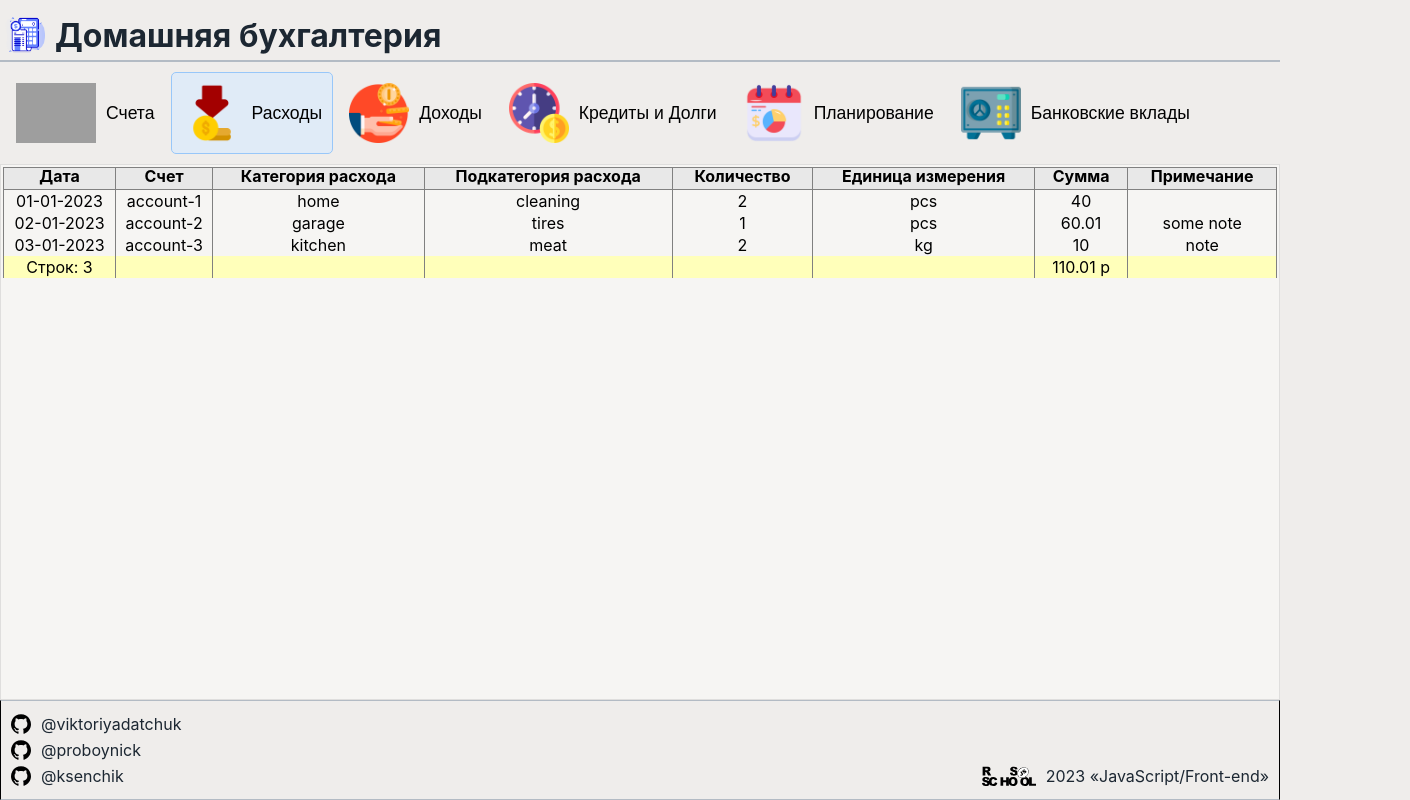
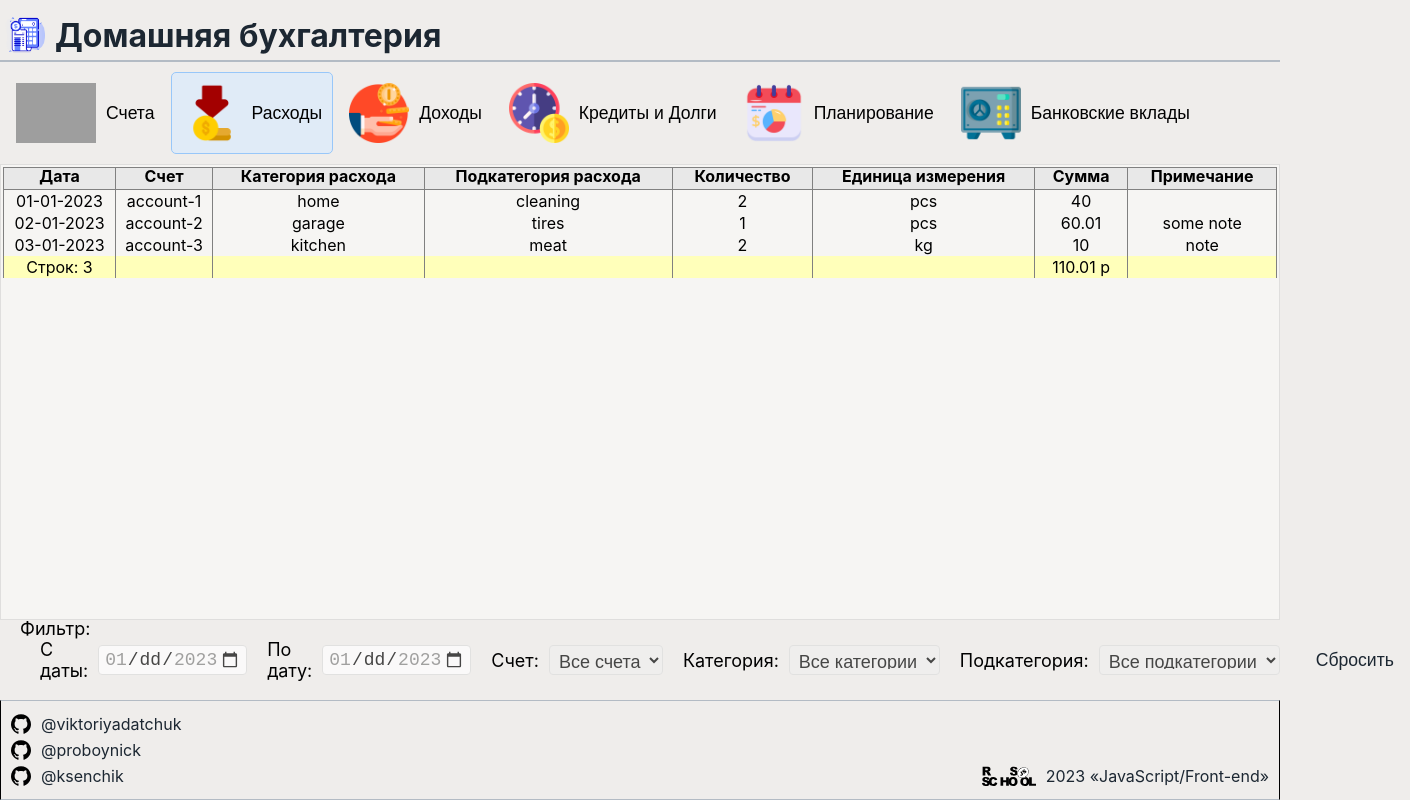
Before and after one commit to ViktoriyaDatchuk/rsclone, a React (Create React App) app: page /costs in a window 1280 px wide. Shown: the whole page, 1410 px wide, since content can reach past the window. Built offline with nearby package versions, Linux system fonts and the light colour scheme; grey boxes are pictures that could not be loaded.

Commit message:
feat: add filter component

```diff
--- /dev/null
+++ b/src/components/Filters/Filters.css
@@ -0,0 +1,36 @@
+.filters {
+  height: 80px;
+  width: 100%;
+  display: flex;
+  align-items: center;
+  position: relative;
+  padding: 0 20px;
+  font-size: 18px;
+}
+
+.filters::before {
+  content: 'Фильтр:';
+  position: absolute;
+  top: -2px;
+  left: 20px;
+}
+
+input[type='date'],
+select {
+  border: 1px solid gainsboro;
+  width: fit-content;
+  height: 30px;
+  padding: 5px;
+  font-size: 18px;
+  border-radius: 4px;
+  cursor: pointer;
+  opacity: 0.7;
+}
+
+label {
+  margin: 0 10px 0 20px;
+}
+
+select[name='subcategories'] {
+  margin-right: 20px;
+}
--- /dev/null
+++ b/src/components/Filters/Filters.tsx
@@ -0,0 +1,84 @@
+import type { Filter } from '../../interfaces/Filter';
+import { BlockButtonElement } from '../ActionBlock/BlockButton/BlockButtonElement';
+import './Filters.css';
+
+export const Filters = ({
+  accounts,
+  categories,
+  subcategories,
+  minDate,
+  maxDate,
+  filterChange,
+}: {
+  accounts: string[];
+  categories: string[];
+  subcategories: string[];
+  minDate: string;
+  maxDate: string;
+  filterChange: (property: keyof Filter, value: string) => void;
+}): JSX.Element => {
+  return (
+    <div className="filters">
+      <label htmlFor="date-from">C даты:</label>
+      <input
+        type="date"
+        name="date-from"
+        min={minDate}
+        max={maxDate}
+        onChange={(event) => {
+          const target = event.target;
+          // console.log(target.value);
+          filterChange('dateFrom', target.value);
+          // filter.dateFrom = target.value;
+        }}
+      />
+      <label htmlFor="date-to">По дату:</label>
+      <input type="date" name="date-to" min={minDate} max={maxDate} />
+      <label htmlFor="accounts">Счет:</label>
+      <select name="accounts" id="accounts">
+        <option value="">Все счета</option>
+        {accounts.map((account, index) => {
+          return (
+            <option key={index} value={account}>
+              {account}
+            </option>
+          );
+        })}
+      </select>
+      <label htmlFor="categories">Категория:</label>
+      <select
+        name="categories"
+        id="categories"
+        onChange={(event) => {
+          console.log(event.target.value);
+        }}
+      >
+        <option value="">Все категории</option>
+        {categories.map((category, index) => {
+          return (
+            <option key={index} value={category}>
+              {category}
+            </option>
+          );
+        })}
+      </select>
+      <label htmlFor="subcategories">Подкатегория:</label>
+      <select name="subcategories" id="subcategories">
+        <option value="">Все подкатегории</option>
+        {subcategories.map((subcategory, index) => {
+          return (
+            <option key={index} value={subcategory}>
+              {subcategory}
+            </option>
+          );
+        })}
+      </select>
+      <BlockButtonElement
+        name="Сбросить"
+        func={() => {
+          console.log('Сбросить');
+        }}
+      />
+    </div>
+  );
+};
--- /dev/null
+++ b/src/interfaces/Filter.ts
@@ -0,0 +1,7 @@
+export interface Filter {
+  dateFrom: string;
+  dateTo: string;
+  account: string;
+  category: string;
+  subcategory: string;
+}
--- a/src/pages/CostsPage.tsx
+++ b/src/pages/CostsPage.tsx
@@ -1,15 +1,77 @@
+import { useState } from 'react';
+import { Filters } from '../components/Filters/Filters';
 import { Table } from '../components/Table/Table';
 import { CostHeader } from '../interfaces/Cost';
+import type { Filter } from '../interfaces/Filter';
 import { Costs } from '../stubs/Costs';
 
 export const CostsPage = (): JSX.Element => {
+  const [tempCosts, setTempCosts] = useState(Costs);
+  const accounts = Costs.map((cost) => {
+    return cost.account;
+  });
+  const categories = Costs.map((cost) => {
+    return cost.category;
+  });
+  const subCategories = tempCosts.map((cost) => {
+    return cost.subcategory;
+  });
+  const minDate = Costs[0].date.split('-').reverse().join('-');
+  const maxDate = Costs[Costs.length - 1].date.split('-').reverse().join('-');
+  const filter = {
+    dateFrom: '',
+    dateTo: '',
+    account: '',
+    category: '',
+    subcategory: '',
+  };
+
+  const changeFilterProperties = (property: keyof Filter, value: string): void => {
+    filter[property] = value;
+    console.log(filter);
+  };
+
+  const filterCosts = (parameter: string, value: string): void => {
+    switch (parameter) {
+      case 'date-from': {
+        if (value !== '') {
+          setTempCosts(
+            Costs.filter((item) => {
+              return item.date >= value;
+            })
+          );
+        }
+        break;
+      }
+      case 'category': {
+        setTempCosts(
+          Costs.filter((item) => {
+            return item.category === value;
+          })
+        );
+        console.log('here', tempCosts);
+        break;
+      }
+    }
+  };
+
   return (
-    <div className="table-container">
-      <Table
-        items={Costs}
-        fieldNames={CostHeader.fieldNames}
-        fieldProperties={CostHeader.fieldProperties}
+    <>
+      <div className="table-container">
+        <Table
+          items={tempCosts}
+          fieldNames={CostHeader.fieldNames}
+          fieldProperties={CostHeader.fieldProperties}
+        />
+      </div>
+      <Filters
+        categories={categories}
+        subcategories={subCategories}
+        accounts={accounts}
+        minDate={minDate}
+        maxDate={maxDate}
+        filterChange={changeFilterProperties}
       />
-    </div>
+    </>
   );
 };
```
